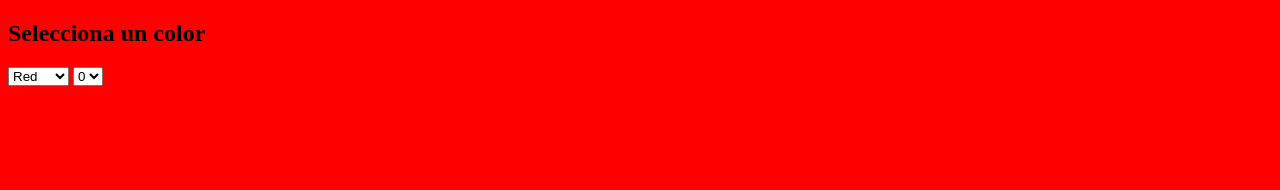
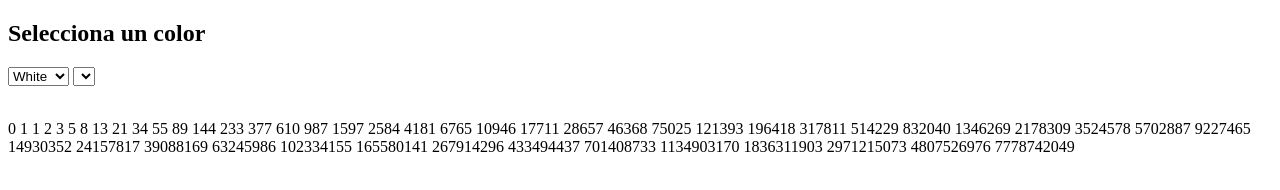
Before and after one commit to jesusobispo2005-cmd/arrays_marzo2026, a plain HTML site: page index.html in a window 1280 px wide. Drawn offline with Linux system fonts and the light colour scheme.

Commit message:
fizzbuzz y fibonachi

```diff
--- a/assets/js/script.js
+++ b/assets/js/script.js
@@ -1,8 +1,8 @@
-const array=["Mario", "Elisabete", "Neuza", "Melina", "Jaume", "Jesus", "Priscila","Fernando"]
+/*const array=["Mario", "Elisabete", "Neuza", "Melina", "Jaume", "Jesus", "Priscila","Fernando"]
 
 console.log(array[5])
 
-const colors = ["red", "blue", "green", "yellow", "purple"];
+const colors = ["white", "blue", "green", "yellow", "purple"];
 const select1 = document.getElementById("colores");
 
 select1.addEventListener("change", function () {
@@ -14,7 +14,7 @@ const select2 = document.getElementById("c");
 const customMapping = [
   "green",
   "blue",
-  "red",
+  "white",
   "purple",
   "yellow"
 ];
@@ -31,3 +31,52 @@ select2.addEventListener("change", function () {
 });
 
 document.body.style.backgroundColor = colors[0];
+*/
+
+/*
+for (let i = 1; i <= 100; i++) {
+    if (i % 3 === 0 && i % 5 === 0) {
+        console.log("fizzbuzz");
+    } else if (i % 3 === 0) {
+        console.log("fizz");
+    } else if (i % 5 === 0) {
+        console.log("buzz");
+    } else {
+        console.log(i);
+    }
+}
+
+let resultado = "";
+
+for (let i = 1; i <= 100; i++) {
+    if (i % 3 === 0 && i % 5 === 0) {
+        resultado += "fizzbuzz ";
+    } else if (i % 3 === 0) {
+        resultado += "fizz ";
+    } else if (i % 5 === 0) {
+        resultado += "buzz ";
+    } else {
+        resultado += i + " ";
+    }
+
+    if (i % 20 === 0) resultado += "\n";
+}
+
+document.body.innerText = resultado;
+*/
+
+
+window.onload = function() {
+  let a = 0;
+  let b = 1;
+  let texto = "";
+
+  for (let i = 0; i < 50; i++) {
+    texto += a + " ";
+    let siguiente = a + b;
+    a = b;
+    b = siguiente;
+  }
+
+  document.getElementById("resultado").textContent = texto;
+};
--- a/index.html
+++ b/index.html
@@ -9,17 +9,19 @@
 
   <h2>Selecciona un color</h2>
 
-  <!-- SELECT 1 (letras) -->
   <select id="colores">
-    <option value="0">Red</option>
+    <option value="0">White</option>
     <option value="1">Blue</option>
     <option value="2">Green</option>
     <option value="3">Yellow</option>
     <option value="4">Purple</option>
   </select>
 
-  <!-- SELECT 2 (números) -->
   <select id="c"></select>
+
+  <br><br>
+
+  <p id="resultado"></p>
 
   <script src="/assets/js/script.js"></script>
 </body>
```
